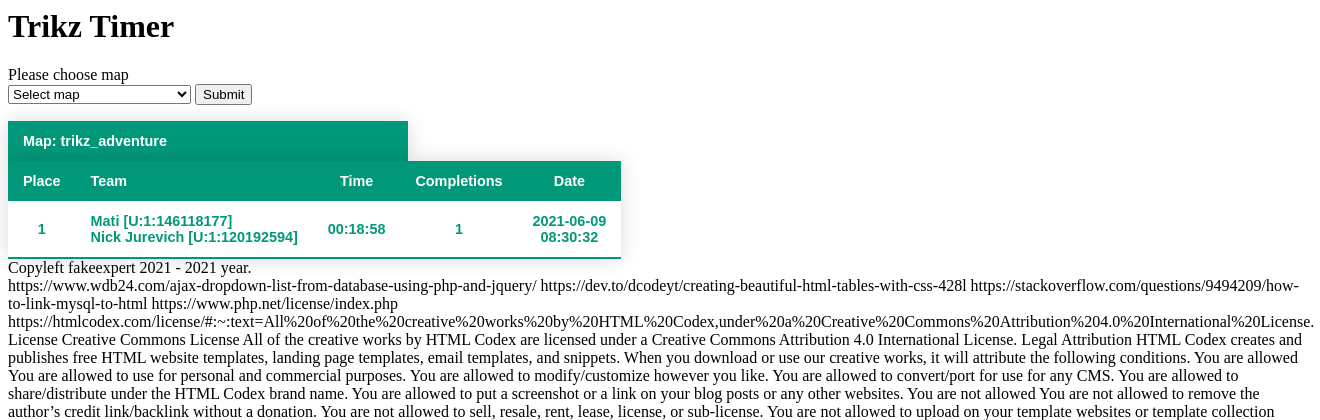
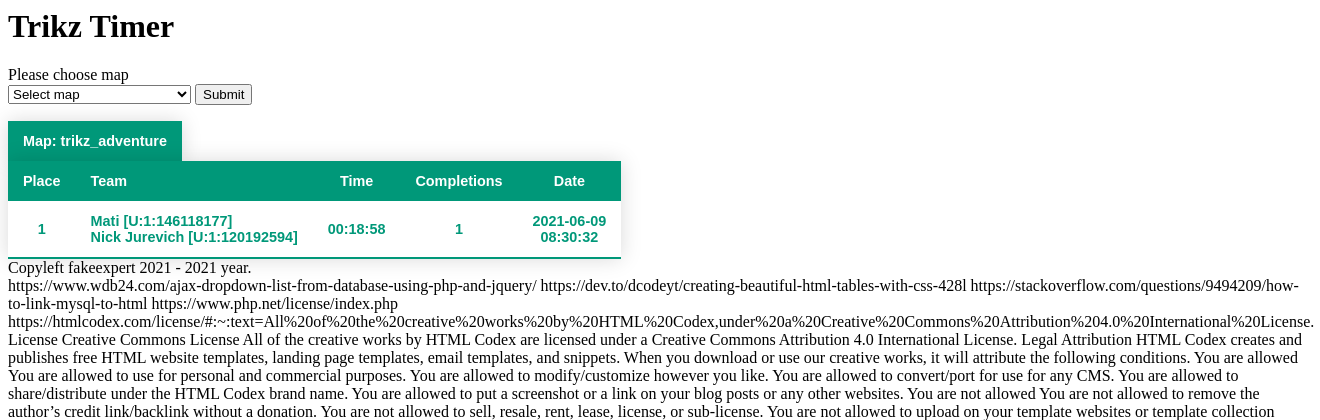
Before and after one commit to DeadSurfer/trikz, a PHP site: page /index5.php in a window 1320 px wide. Shown: the top 420 px of the page. Run offline with PHP 8.4, Linux system fonts and the light colour scheme; data comes from the database, SQL or seed files in the repository; lists and menus that the app fills with data are empty; some libraries are stand-ins or nearby versions.

Commit message:
Update index5.php

```diff
--- a/index5.php
+++ b/index5.php
@@ -8,7 +8,7 @@
     margin: 25px 0;
     font-size: 0.9em;
     font-family: sans-serif;
-    min-width: 400px;
+    min-width: 40px;
     box-shadow: 0 0 20px rgba(0, 0, 0, 0.15);
 	aligin: right;
 	<!--background-color: rgba(0,0,0,.5);--> <!--// Sets to 50% transparent https://stackoverflow.com/questions/3222961/how-to-make-a-transparent-background-without-background-image-->
```
